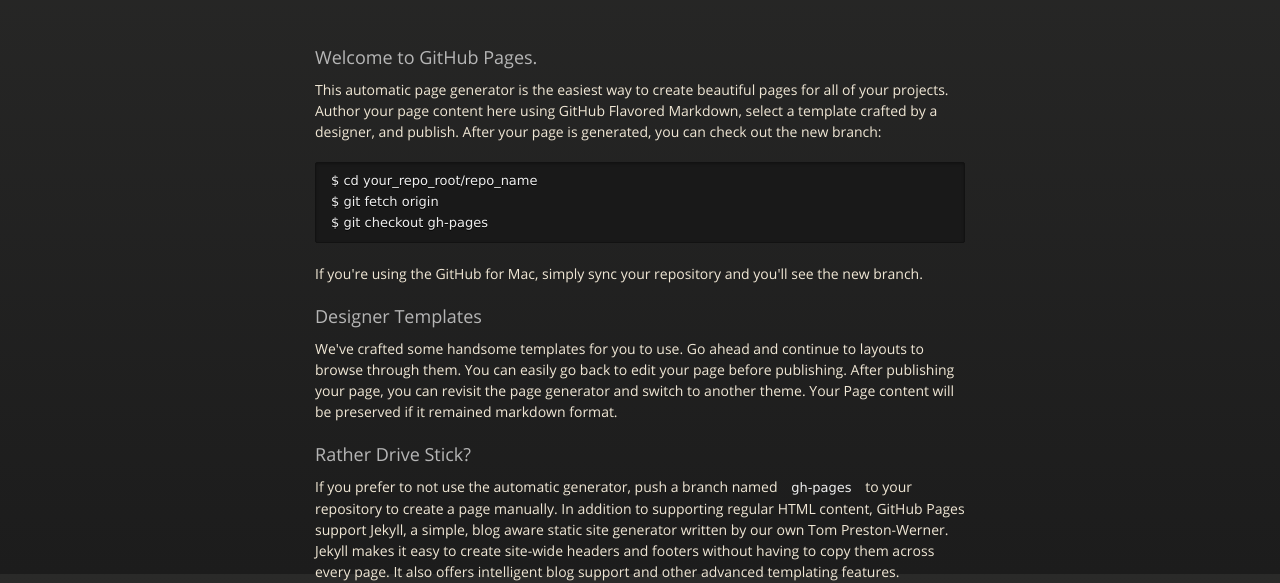
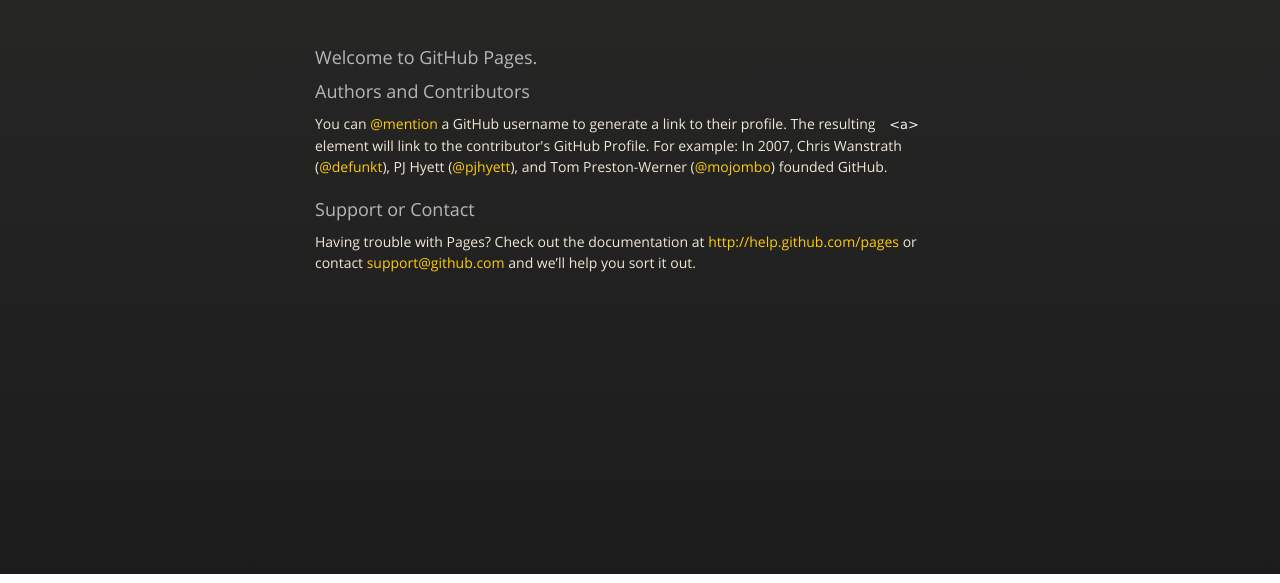
Before and after one commit to UW-Geog458-Spr2014/UW-Geog458-Spr2014.github.io, a plain HTML site: page index.html in a window 1280 px wide. Shown: the part 226-809 px from the top of the page. Drawn offline with nearby package versions, Linux system fonts and the light colour scheme.

Commit message:
Update index.html

```diff
--- a/index.html
+++ b/index.html
@@ -38,24 +38,6 @@
         <h3>
 <a name="welcome-to-github-pages" class="anchor" href="#welcome-to-github-pages"><span class="octicon octicon-link"></span></a>Welcome to GitHub Pages.</h3>
 
-<p>This automatic page generator is the easiest way to create beautiful pages for all of your projects. Author your page content here using GitHub Flavored Markdown, select a template crafted by a designer, and publish. After your page is generated, you can check out the new branch:</p>
-
-<pre><code>$ cd your_repo_root/repo_name
-$ git fetch origin
-$ git checkout gh-pages
-</code></pre>
-
-<p>If you're using the GitHub for Mac, simply sync your repository and you'll see the new branch.</p>
-
-<h3>
-<a name="designer-templates" class="anchor" href="#designer-templates"><span class="octicon octicon-link"></span></a>Designer Templates</h3>
-
-<p>We've crafted some handsome templates for you to use. Go ahead and continue to layouts to browse through them. You can easily go back to edit your page before publishing. After publishing your page, you can revisit the page generator and switch to another theme. Your Page content will be preserved if it remained markdown format.</p>
-
-<h3>
-<a name="rather-drive-stick" class="anchor" href="#rather-drive-stick"><span class="octicon octicon-link"></span></a>Rather Drive Stick?</h3>
-
-<p>If you prefer to not use the automatic generator, push a branch named <code>gh-pages</code> to your repository to create a page manually. In addition to supporting regular HTML content, GitHub Pages support Jekyll, a simple, blog aware static site generator written by our own Tom Preston-Werner. Jekyll makes it easy to create site-wide headers and footers without having to copy them across every page. It also offers intelligent blog support and other advanced templating features.</p>
 
 <h3>
 <a name="authors-and-contributors" class="anchor" href="#authors-and-contributors"><span class="octicon octicon-link"></span></a>Authors and Contributors</h3>
```
